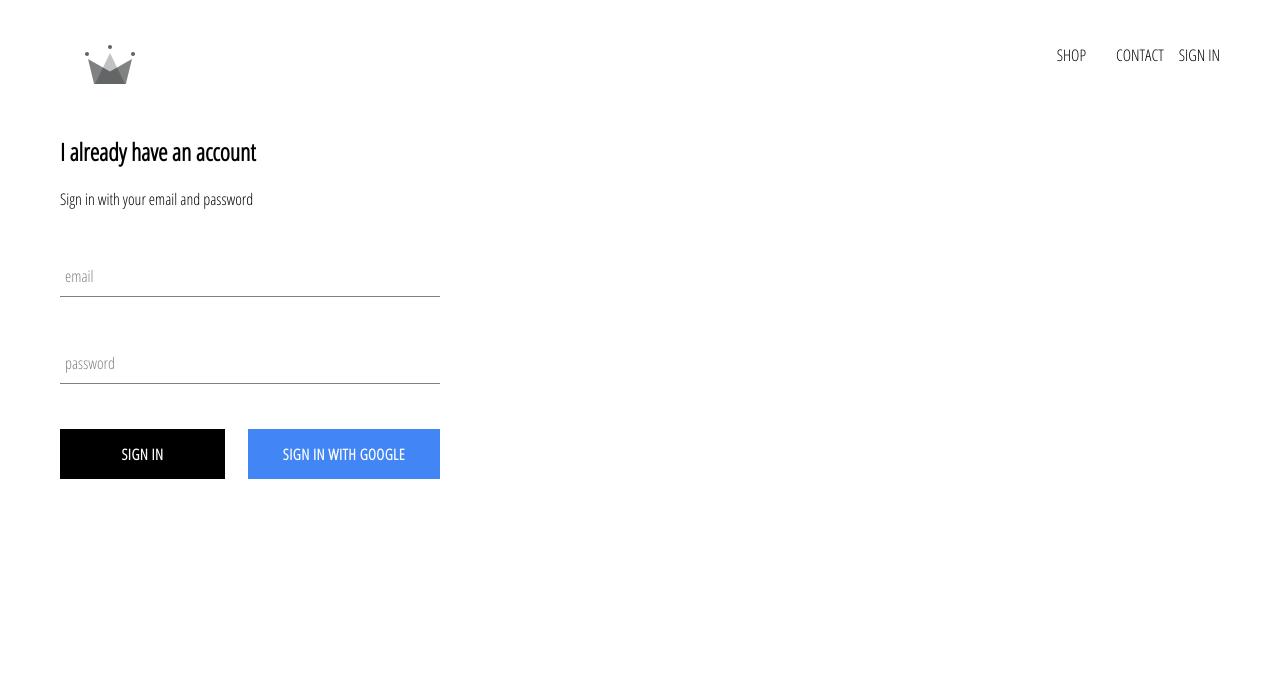
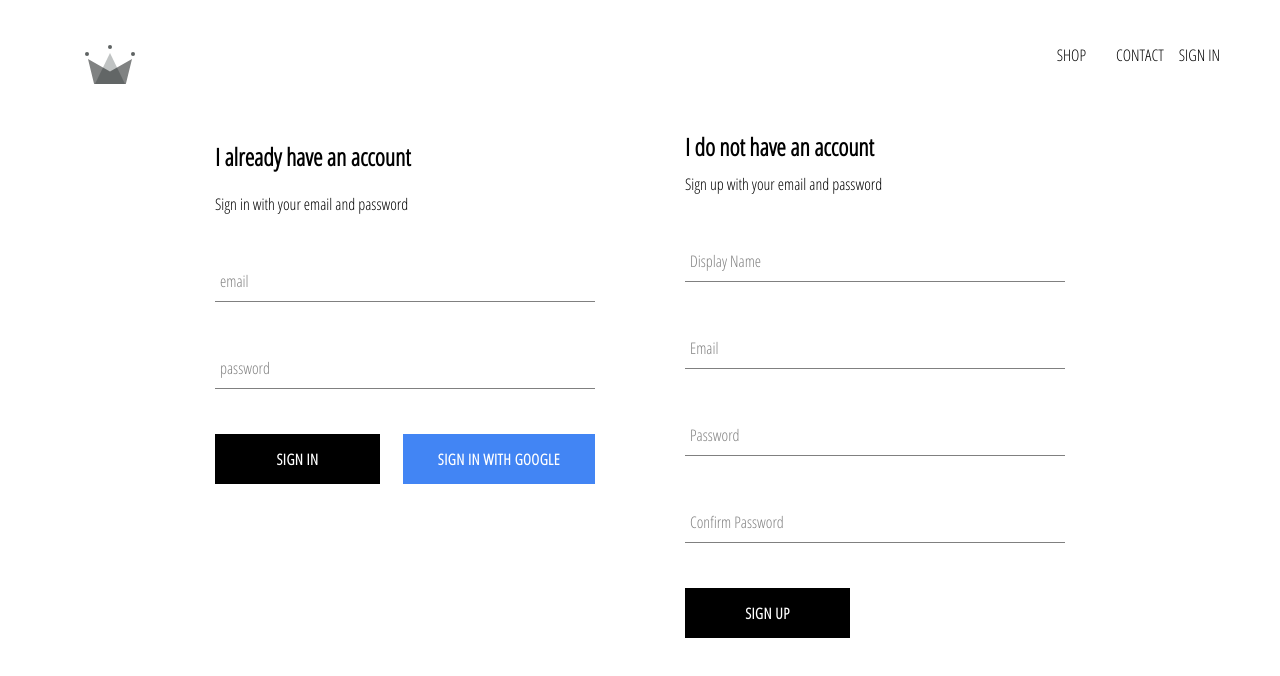
Before and after one commit to bmark88/online-shop, a React (Create React App) app: page /signin in a window 1280 px wide. Shown: the top 676 px of the page. Built offline with nearby package versions, Linux system fonts and the light colour scheme; no server answers.

Commit message:
Implement firebase utils, include ability to store authenticated users

```diff
--- a/src/App.js
+++ b/src/App.js
@@ -9,7 +9,7 @@ import SignInAndSignUpPage from './pages/sign-in-and-sign-up/sign-in-and-sign-up
 import Header from './components/header/header.component';
 
 // Other
-import { auth } from './firebase/firebase.utils';
+import { auth, createUserProfileDocument } from './firebase/firebase.utils';
 
 class App extends React.Component {
   constructor() {
@@ -23,12 +23,24 @@ class App extends React.Component {
   unsubscribeFromAuth = null;
 
   componentDidMount() {
-    this.unsubscribeFromAuth = auth.onAuthStateChanged(user => {
-      this.setState({ currentUser: user })
-      console.log('user ===>', user)
+    this.unsubscribeFromAuth = auth.onAuthStateChanged(async userAuth => {
+      if (userAuth) {
+        const userRef = await createUserProfileDocument(userAuth);
+
+        userRef.onSnapshot(snapShot => {
+          this.setState({
+            currentUser: {
+              id: snapShot.id,
+              ...snapShot.data()
+            }
+          });
+
+          console.log(this.state)
+        });
+      }
+
+      this.setState({ currentUser: userAuth });
     });
-
-    console.log('state ==>', this.state)
   };
 
   componentWillUnmount() {
--- /dev/null
+++ b/src/components/sign-up/sign-up.component.jsx
@@ -0,0 +1,107 @@
+import React from 'react';
+
+// Styles
+import './sign-up.styles.scss';
+
+// Components
+import FormInput from '../form-input/form-input.component';
+import CustomButton from '../custom-button/custom-button.component';
+
+// Other
+import { auth, createUserProfileDocument } from '../../firebase/firebase.utils';
+
+class SignUp extends React.Component {
+  constructor() {
+    super();
+
+    this.state = {
+      displayName: '',
+      email: '',
+      password: '',
+      confirmPassword: ''
+    };
+  };
+
+  handleSubmit = async (event) => {
+    event.preventDefault();
+
+    const { displayName, email, password, confirmPassword } = this.state;
+
+    if (password !== confirmPassword) {
+      alert("passwords don't match");
+      return;
+    }
+
+    try {
+      const { user } = await auth.createUserWithEmailAndPassword(
+          email,
+          password
+        );
+
+        await createUserProfileDocument(user, { displayName });
+
+        this.state = {
+          displayName: '',
+          email: '',
+          password: '',
+          confirmPassword: ''
+        };
+    } catch (error) {
+      console.error(error);
+    }
+  };
+
+  handleChange = event => {
+    const { name, value } = event.target;
+
+    this.setState({[name]: value});
+  }
+
+  render() {
+    const { displayName, email, password, confirmPassword } = this.state;
+
+    return(
+      <div className='sign-up'>
+        <h2 className='title'>I do not have an account</h2>
+        <span>Sign up with your email and password</span>
+        <form className='sign-up-form' onSubmit={this.handleSubmit}>
+          <FormInput
+            type='text'
+            name='displayName'
+            value={displayName}
+            onChange={this.handleChange}
+            label='Display Name'
+            required
+          />
+          <FormInput
+            type='email'
+            name='email'
+            value={email}
+            onChange={this.handleChange}
+            label='Email'
+            required
+          />
+          <FormInput
+            type='password'
+            name='password'
+            value={password}
+            onChange={this.handleChange}
+            label='Password'
+            required
+          />
+          <FormInput
+            type='password'
+            name='confirmPassword'
+            value={confirmPassword}
+            onChange={this.handleChange}
+            label='Confirm Password'
+            required
+          />
+          <CustomButton type='submit'>SIGN UP</CustomButton>
+        </form>
+      </div>
+    )
+  }
+};
+
+export default SignUp;
--- /dev/null
+++ b/src/components/sign-up/sign-up.styles.scss
@@ -0,0 +1,9 @@
+.sign-up {
+  display: flex;
+  flex-direction: column;
+  width: 380px;
+
+  .title {
+    margin: 10px 0;
+  }
+}
--- a/src/firebase/firebase.utils.js
+++ b/src/firebase/firebase.utils.js
@@ -15,6 +15,35 @@ const config = {
 
 firebase.initializeApp(config);
 
+export const createUserProfileDocument = async (userAuth, additionalData) => {
+  if (!userAuth) return;
+
+  const userRef = firestore.doc(`users/${userAuth.uid}`);
+  // firestore.doc('users/sasfxc234cxc234')
+
+  const snapShot = await userRef.get();
+
+
+  if (!snapShot.exists) {
+    const { displayName, email } = userAuth;
+    const createdAt = new Date();
+
+    try {
+      await userRef.set({
+        displayName,
+        email,
+        createdAt,
+        ...additionalData
+      })
+    } catch (error) {
+      console.log('error creating user', error.message);
+    }
+  }
+
+  return userRef
+}
+
+
 export const auth = firebase.auth();
 export const firestore = firebase.firestore();
 
--- a/src/pages/sign-in-and-sign-up/sign-in-and-sign-up.component.jsx
+++ b/src/pages/sign-in-and-sign-up/sign-in-and-sign-up.component.jsx
@@ -5,10 +5,12 @@ import './sign-in-and-sign-up.styles.scss';
 
 // Components
 import SignIn from '../../components/sign-in/sign-in.component';
+import SignUp from '../../components/sign-up/sign-up.component';
 
 const SignInAndSignUpPage = () => (
   <div className='sign-in-and-sign-up'>
     <SignIn />
+    <SignUp />
   </div>
 );
 
--- a/src/pages/sign-in-and-sign-up/sign-in-and-sign-up.styles.scss
+++ b/src/pages/sign-in-and-sign-up/sign-in-and-sign-up.styles.scss
@@ -0,0 +1,6 @@
+.sign-in-and-sign-up {
+  width: 850px;
+  display: flex;
+  justify-content: space-between;
+  margin: 30px auto;
+}
```
